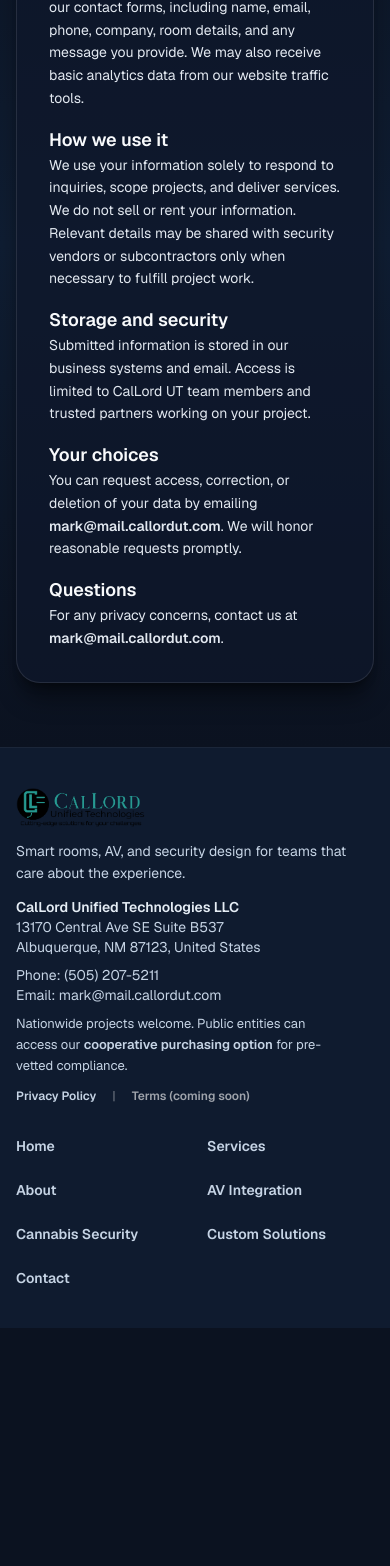
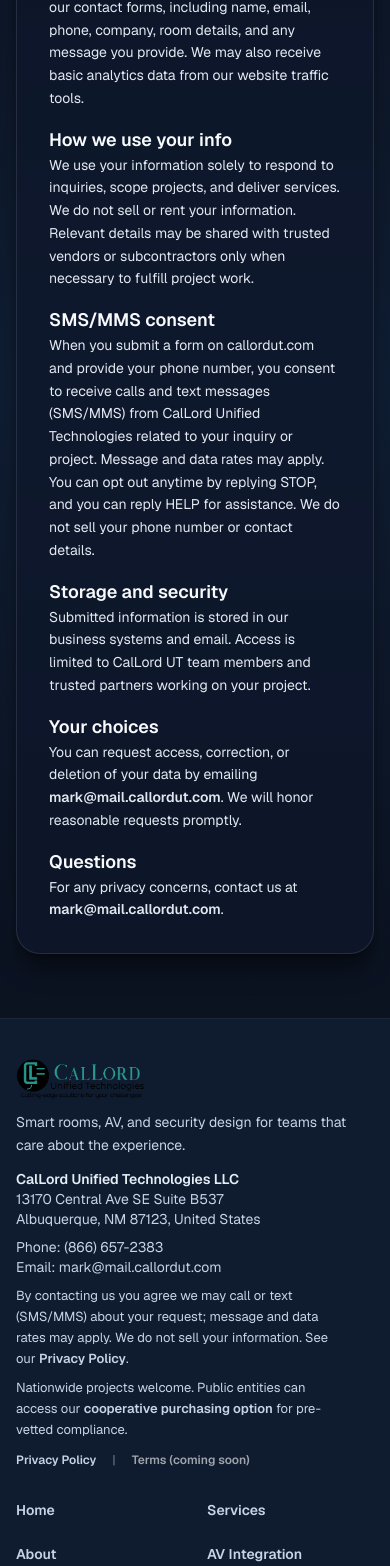
Before and after one commit to markl2305/callordut, a Next.js app: page /privacy in a window 390 px wide. Shown: the part 340-1906 px from the top of the page. Before the commit the page ends 1668 px from the top, so only its background shows below. Built offline with nearby package versions, Linux system fonts and the light colour scheme; no server answers.

Commit message:
Privacy and new number

```diff
--- a/src/app/components/Footer.tsx
+++ b/src/app/components/Footer.tsx
@@ -16,8 +16,8 @@
             <div>Albuquerque, NM 87123, United States</div>
             <div className="mt-2">
               Phone:{" "}
-              <a href="tel:+15052075211" className="text-foreground hover:text-brand-teal">
-                (505) 207-5211
+              <a href="tel:+18666572383" className="text-foreground hover:text-brand-teal">
+                (866) 657-2383
               </a>
             </div>
             <div>
@@ -26,6 +26,13 @@
                 mark@mail.callordut.com
               </a>
             </div>
+            <p className="mt-2 max-w-xs text-[13px] leading-relaxed">
+              By contacting us you agree we may call or text (SMS/MMS) about your request; message and data rates may apply. We do not sell your information. See our{" "}
+              <Link href="/privacy" className="font-semibold text-brand-teal underline-offset-2 hover:underline">
+                Privacy Policy
+              </Link>
+              .
+            </p>
             <p className="mt-2 max-w-xs text-[13px] leading-relaxed">
               Nationwide projects welcome. Public entities can access our{" "}
               <Link href="/partnerships/cooperative-purchasing" className="font-semibold text-brand-teal underline-offset-2 hover:underline">
--- a/src/app/components/Header.tsx
+++ b/src/app/components/Header.tsx
@@ -41,8 +41,8 @@
           ))}
         </nav>
         <div className="hidden items-center gap-4 lg:flex">
-          <a href="tel:+15052075211" className="text-sm font-semibold text-slate-800 hover:text-brand-teal">
-            (505) 207-5211
+          <a href="tel:+18666572383" className="text-sm font-semibold text-slate-800 hover:text-brand-teal">
+            (866) 657-2383
           </a>
           <Link
             href="/contact"
@@ -81,10 +81,10 @@
               Plan my next build
             </Link>
             <a
-              href="tel:+15052075211"
+              href="tel:+18666572383"
               className="rounded-lg px-3 py-2 text-center font-semibold text-slate-800 transition hover:bg-white/60 hover:text-brand-teal focus-visible:outline focus-visible:outline-2 focus-visible:outline-offset-2 focus-visible:outline-brand-teal"
             >
-              (505) 207-5211
+              (866) 657-2383
             </a>
           </div>
         </div>
--- a/src/app/components/HomeLeadForm.tsx
+++ b/src/app/components/HomeLeadForm.tsx
@@ -1,5 +1,6 @@
 "use client";
 
+import Link from "next/link";
 import { useState, type ChangeEvent, type FormEvent } from "react";
 import { trackLead } from "@/lib/analytics";
 
@@ -165,6 +166,13 @@
         >
           {status === "loading" ? "Sending…" : "Get my room plan"}
         </button>
+        <p className="mt-3 text-xs text-slate-200">
+          By submitting, you agree to receive calls and text messages (SMS/MMS) about your request. Message and data rates may apply. We do not sell your information. See our{" "}
+          <Link href="/privacy" className="font-semibold text-brand-teal underline-offset-2 hover:underline">
+            Privacy Policy
+          </Link>
+          .
+        </p>
       </div>
       {status === "success" ? (
         <p className="lg:col-span-2 text-sm font-semibold text-emerald-200">Thanks — your message has been sent. We’ll reach out soon.</p>
--- a/src/app/components/SolutionsLeadForm.tsx
+++ b/src/app/components/SolutionsLeadForm.tsx
@@ -1,5 +1,6 @@
 "use client";
 
+import Link from "next/link";
 import { useState, type ChangeEvent, type FormEvent } from "react";
 import { trackLead } from "@/lib/analytics";
 
@@ -119,6 +120,13 @@
       >
         {status === "loading" ? "Sending…" : "Request my planning call"}
       </button>
+      <p className="lg:col-span-2 text-xs text-brand-slate">
+        By submitting, you agree to receive calls and text messages (SMS/MMS) about your request. Message and data rates may apply. We do not sell your information. See our{" "}
+        <Link href="/privacy" className="font-semibold text-brand-teal underline-offset-2 hover:underline">
+          Privacy Policy
+        </Link>
+        .
+      </p>
       {status === "success" ? (
         <p className="lg:col-span-2 text-sm font-semibold text-emerald-800">Thanks — your message has been sent. We’ll reach out soon.</p>
       ) : null}
--- a/src/app/contact/ContactForm.tsx
+++ b/src/app/contact/ContactForm.tsx
@@ -1,5 +1,6 @@
 "use client";
 
+import Link from "next/link";
 import { useState, type ChangeEvent, type FormEvent } from "react";
 import { trackLead } from "@/lib/analytics";
 
@@ -137,7 +138,7 @@
           value={form.phone}
           onChange={updateField("phone")}
           className="w-full rounded-2xl border border-white/10 bg-white/5 px-4 py-3 text-sm text-foreground placeholder:text-muted focus:border-brand-teal focus:outline-none focus:ring-2 focus:ring-brand-teal/50"
-          placeholder="(505) 207-5211"
+          placeholder="(866) 657-2383"
         />
       </div>
       <div className="space-y-2">
@@ -211,6 +212,13 @@
         >
           {status === "loading" ? "Sending…" : "Plan my next build"}
         </button>
+        <p className="mt-3 text-xs text-slate-200">
+          By submitting, you agree to receive calls and text messages (SMS/MMS) about your request. Message and data rates may apply. We do not sell your information. See our{" "}
+          <Link href="/privacy" className="font-semibold text-brand-teal underline-offset-2 hover:underline">
+            Privacy Policy
+          </Link>
+          .
+        </p>
       </div>
       {status === "success" ? (
         <p className="lg:col-span-2 text-sm font-semibold text-emerald-200">
--- a/src/app/privacy/page.tsx
+++ b/src/app/privacy/page.tsx
@@ -19,8 +19,12 @@
               <p>We collect information you submit through our contact forms, including name, email, phone, company, room details, and any message you provide. We may also receive basic analytics data from our website traffic tools.</p>
             </section>
             <section>
-              <h2 className="text-lg font-semibold text-slate-50">How we use it</h2>
-              <p>We use your information solely to respond to inquiries, scope projects, and deliver services. We do not sell or rent your information. Relevant details may be shared with security vendors or subcontractors only when necessary to fulfill project work.</p>
+              <h2 className="text-lg font-semibold text-slate-50">How we use your info</h2>
+              <p>We use your information solely to respond to inquiries, scope projects, and deliver services. We do not sell or rent your information. Relevant details may be shared with trusted vendors or subcontractors only when necessary to fulfill project work.</p>
+            </section>
+            <section>
+              <h2 className="text-lg font-semibold text-slate-50">SMS/MMS consent</h2>
+              <p>When you submit a form on callordut.com and provide your phone number, you consent to receive calls and text messages (SMS/MMS) from CalLord Unified Technologies related to your inquiry or project. Message and data rates may apply. You can opt out anytime by replying STOP, and you can reply HELP for assistance. We do not sell your phone number or contact details.</p>
             </section>
             <section>
               <h2 className="text-lg font-semibold text-slate-50">Storage and security</h2>
--- a/src/app/thank-you/page.tsx
+++ b/src/app/thank-you/page.tsx
@@ -16,7 +16,7 @@
           </p>
           <div className="mt-6 space-y-2 text-sm text-slate-200">
             <p>
-            If you need to talk sooner, call us at <a className="font-semibold text-brand-teal" href="tel:+15052075211">(505) 207-5211</a> or email
+            If you need to talk sooner, call us at <a className="font-semibold text-brand-teal" href="tel:+18666572383">(866) 657-2383</a> or email
               <a className="font-semibold text-brand-teal" href="mailto:mark@mail.callordut.com"> mark@mail.callordut.com</a>.
             </p>
             <p>In the meantime, explore our services or room templates:</p>
--- a/src/config/site.ts
+++ b/src/config/site.ts
@@ -3,8 +3,8 @@
   shortName: "CalLord Unified Technologies",
   tagline: "AV, smart rooms, and security that make your spaces feel effortless.",
   address: "CalLord Unified Technologies LLC, 13170 Central Ave SE Suite B537, Albuquerque, NM 87123, United States",
-  phone: "(505) 207-5211",
-  phoneHref: "tel:+15052075211",
+  phone: "(866) 657-2383",
+  phoneHref: "tel:+18666572383",
   email: "mark@mail.callordut.com",
   website: "https://callordut.com",
   serviceArea: "Based in Albuquerque, serving teams nationwide.",
```
